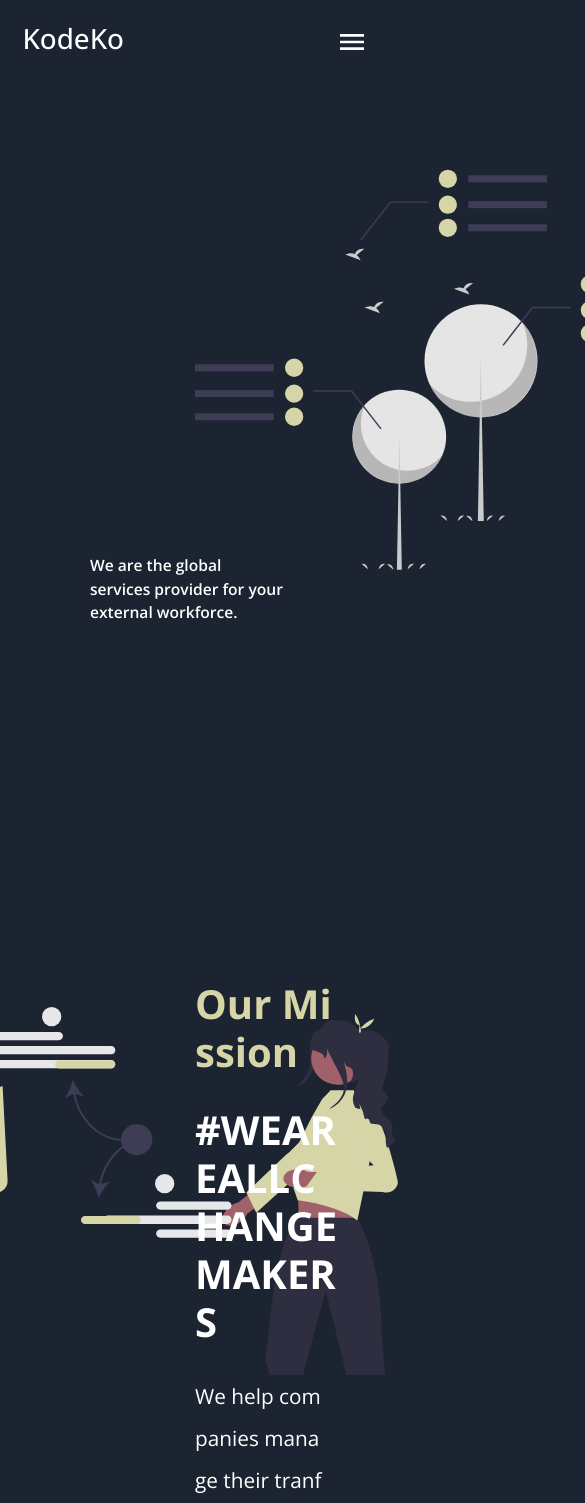
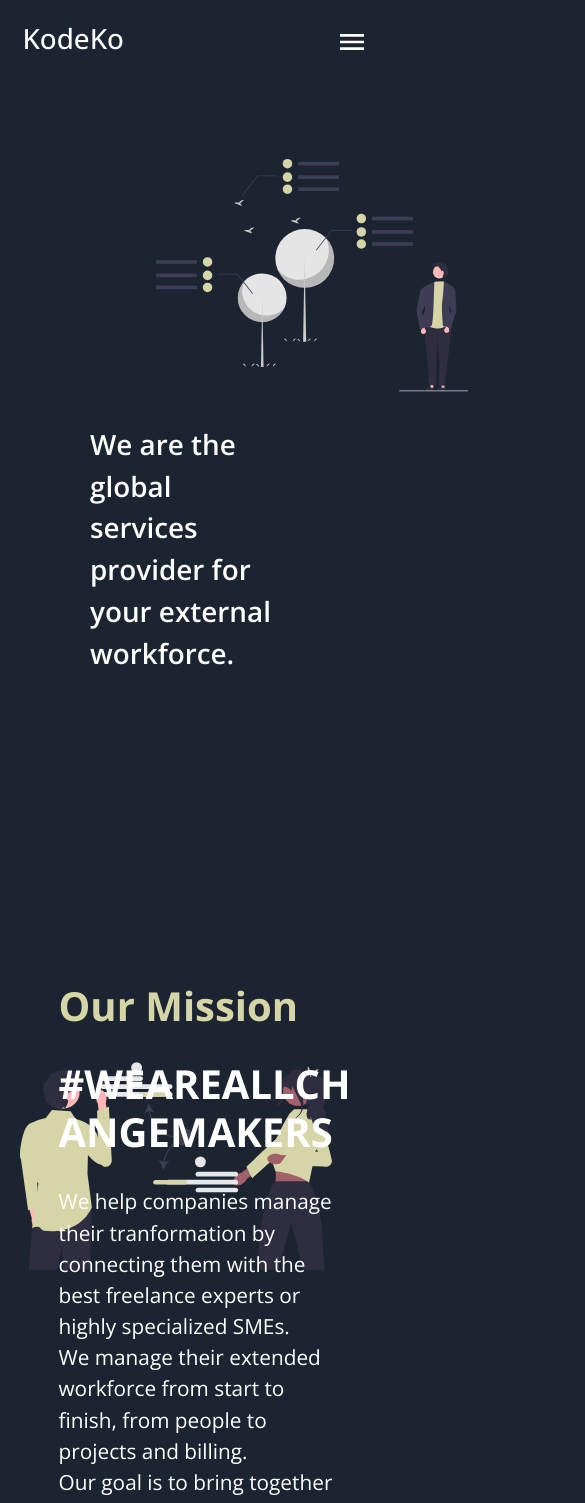
Before and after one commit to hnsnl15/headhunting_site_AHM, a React (Vite) app: page / in a window 390 px wide. Shown: the top 1503 px of the page, 585 px wide, since content can reach past the window. Built offline with nearby package versions, Linux system fonts and the light colour scheme.

Commit message:
Added some responsiveness to landing page.

```diff
--- a/css/developers.css
+++ b/css/developers.css
@@ -1,4 +1,4 @@
-main {
+section {
     margin: 0 auto;
     max-width: min(1600px, 90%);
     min-height: 100vh;
--- a/css/style.css
+++ b/css/style.css
@@ -1,10 +1,9 @@
 @import url("https://fonts.googleapis.com/css2?family=Comfortaa:wght@300;400;500;600;700&family=Homemade+Apple&family=Open+Sans:ital,wght@0,300;0,400;0,500;0,600;0,700;0,800;1,300;1,400;1,500;1,600;1,700;1,800&display=swap");
 * {
   margin: 0;
-  -webkit-box-sizing: 0;
-          box-sizing: 0;
+  -webkit-box-sizing: border-box;
+          box-sizing: border-box;
   padding: 0;
-  word-break: break-all;
   -webkit-font-smoothing: antialiased;
   -moz-osx-font-smoothing: grayscale;
   text-rendering: optimizeLegibility;
@@ -18,7 +17,8 @@ body {
 }
 
 main {
-  margin-top: 100px;
+  margin: 50px auto;
+  width: 100vw;
 }
 
 .main-banner {
@@ -38,6 +38,7 @@ main {
 
 .main-banner section {
   min-width: 50vw;
+  max-width: 100%;
   min-height: 100vh;
 }
 
@@ -54,7 +55,6 @@ main {
 }
 
 .main-banner .main-banner-section-1 h1 {
-  font-size: 4vmin;
   font-weight: 600;
   line-height: 1.5;
   width: -webkit-max-content;
@@ -62,9 +62,18 @@ main {
   width: max-content;
 }
 
+.main-bainner .main-banner-section-2 {
+  margin: 0;
+  padding: 0;
+  max-width: 100vw;
+  z-index: -100;
+}
+
 .main-banner .main-banner-section-2 div svg {
-  min-width: 70%;
-  max-width: 600px;
+  /* min-width: 70%; */
+  margin-top: -20vh;
+  margin-left: -10vw;
+  max-width: min(600px, 80vw);
 }
 
 .our-mission {
@@ -74,22 +83,26 @@ main {
   -webkit-box-pack: space-evenly;
       -ms-flex-pack: space-evenly;
           justify-content: space-evenly;
-  padding: 3rem;
-  width: 100vw;
-  padding: 0 auto;
+  /* padding: 3rem; */
+  /* width: 100%; */
+  /* padding: 0 auto; */
 }
 
-.our-mission figure {
-  min-width: 50%;
-  height: 50vh;
-  display: -ms-grid;
+.our-mission-figure-1 > * {
+  /* min-width: 50%; */
+  /* height: 50vh; */
+  /* display: -ms-grid;
   display: grid;
-  place-content: center;
+  place-content: center; */
+
+  max-width: 80vw;
 }
 
 .our-mission .our-mission-text {
-  line-height: 2;
-  min-width: 50%;
+  /* line-height: 2;
+  min-width: 50%; */
+
+  margin-left: -70vw;
 }
 
 .our-mission .our-mission-text h1 {
@@ -104,6 +117,7 @@ main {
 
 .our-mission .our-mission-text #title2-mission {
   font-weight: 700;
+  word-break: break-all;
 }
 
 .our-mission .our-mission-text p {
@@ -115,7 +129,7 @@ main {
   display: -webkit-box;
   display: -ms-flexbox;
   display: flex;
-  min-width: 100vw;
+  min-width: 100%;
   min-height: 60vh;
   -webkit-box-pack: space-evenly;
       -ms-flex-pack: space-evenly;
@@ -154,9 +168,38 @@ main {
 
 .mission-cards div figure img {
   width: 45vmin;
+  max-width: 100%;
 }
 
 .mission-cards .div-mission-2 {
   -webkit-transform: translateY(-9px);
           transform: translateY(-9px);
 }
+
+@media screen and (min-width: 768px) {
+  main {
+    width: min(1600px, 90vw);
+  }
+
+  .main-banner .main-banner-section-1 h1 {
+    font-size: 4vmin;
+  }
+
+  .main-banner .main-banner-section-2 div svg {
+    margin: 0;
+  }
+
+  .our-mission figure {
+    min-width: 50%;
+    height: 50vh;
+    display: -ms-grid;
+    display: grid;
+    place-content: center;
+  }
+
+  .our-mission .our-mission-text {
+    line-height: 2;
+    min-width: 50%;
+    margin-left: 0;
+  }
+}
--- a/src/App.jsx
+++ b/src/App.jsx
@@ -24,6 +24,7 @@ function App() {
   <Router>
     <Header />
 
+    <main>
       <Routes>
         <Route path='/' element={<FrontPage />} />
         <Route path='/developers' element={
@@ -44,6 +45,7 @@ function App() {
         } />
         <Route path='/contact' element={<Contact />} />
       </Routes>
+    </main>
   </Router>
   )
 }
--- a/src/components/Auth/Login.jsx
+++ b/src/components/Auth/Login.jsx
@@ -43,7 +43,7 @@ export default function Login() {
         <h3>Login</h3>
         <p id='login-error'></p>
         <div className='form-field d-flex align-items-center p-1'>
-          <svg xmlns="http://www.w3.org/2000/svg" width="30" height="30" fill="currentColor" class="bi bi-people-fill" viewBox="0 0 16 16">
+          <svg xmlns="http://www.w3.org/2000/svg" width="30" height="30" fill="currentColor" className="bi bi-people-fill" viewBox="0 0 16 16">
             <path d="M7 14s-1 0-1-1 1-4 5-4 5 3 5 4-1 1-1 1H7zm4-6a3 3 0 1 0 0-6 3 3 0 0 0 0 6z"/>
             <path fill-rule="evenodd" d="M5.216 14A2.238 2.238 0 0 1 5 13c0-1.355.68-2.75 1.936-3.72A6.325 6.325 0 0 0 5 9c-4 0-5 3-5 4s1 1 1 1h4.216z"/>
             <path d="M4.5 8a2.5 2.5 0 1 0 0-5 2.5 2.5 0 0 0 0 5z"/>
@@ -53,7 +53,7 @@ export default function Login() {
         </div>
 
         <div className='form-field d-flex align-items-center p-1'>
-          <svg xmlns="http://www.w3.org/2000/svg" width="30" height="30" fill="currentColor" class="bi bi-key-fill" viewBox="0 0 16 16">
+          <svg xmlns="http://www.w3.org/2000/svg" width="30" height="30" fill="currentColor" className="bi bi-key-fill" viewBox="0 0 16 16">
             <path d="M3.5 11.5a3.5 3.5 0 1 1 3.163-5H14L15.5 8 14 9.5l-1-1-1 1-1-1-1 1-1-1-1 1H6.663a3.5 3.5 0 0 1-3.163 2zM2.5 9a1 1 0 1 0 0-2 1 1 0 0 0 0 2z"/>
           </svg>
           <input className='input' type='password' name='password' id='password' placeholder='Password' minLength='8' onChange={handlePassword} required />
--- a/src/components/Auth/Register.jsx
+++ b/src/components/Auth/Register.jsx
@@ -62,7 +62,7 @@ export default function Register() {
       password
     }
     localStorage.setItem('users', JSON.stringify([...users, new_user]));
-
+    localStorage.setItem('CurrentUser', JSON.stringify(new_user))
     window.location = '/'
   }
 
--- a/src/components/Developers/Developers.jsx
+++ b/src/components/Developers/Developers.jsx
@@ -4,6 +4,11 @@ import DevCard from './DevCard';
 import SearchBar from './SearchBar';
 
 export default function Developers() {
+  // exlucde current user from developers list
+  // const currUserData = localStorage.getItem('CurrentUser');
+  // const currUser = currUserData
+  //                ? JSON.parse(currUserData)
+  //                : [];
   const userData = localStorage.getItem('users');
   const users = userData
               ? JSON.parse(userData)
@@ -11,7 +16,8 @@ export default function Developers() {
 
   function renderDevCards() {
     if (users.length > 0) {
-      users.map( user => {
+      return users.map( user => {
+        // if (user.id === currUser[0].id) return null;
         return <DevCard
           name = {`${user.lastname}, ${user.firstname}`}
         />
@@ -22,12 +28,12 @@ export default function Developers() {
   }
 
   return (
-    <main>
+    <section>
       <SearchBar />
       <h1>Developers</h1>
       <div className='dev-grid'>
         {renderDevCards()}
       </div>
-    </main>
+    </section>
   )
 }
--- a/src/components/Front Page/FrontPage.jsx
+++ b/src/components/Front Page/FrontPage.jsx
@@ -5,8 +5,8 @@ import Mission from './Mission';
 function FrontPage() {
   return (
     <>
-    <MainPageBanner/>
-    <Mission/>
+      <MainPageBanner/>
+      <Mission/>
     </>
   )
 }
--- a/src/components/Front Page/MainPageBanner.jsx
+++ b/src/components/Front Page/MainPageBanner.jsx
@@ -8,8 +8,7 @@ function MainPageBanner() {
     <div className='main-banner'>
         <section className='main-banner-section-1'>
             <h1>
-              We are the global<br />services provider for your<br />
-              external workforce.
+              We are the global services provider for your external workforce.
             </h1>
 
         </section>
--- a/src/components/Front Page/Mission.jsx
+++ b/src/components/Front Page/Mission.jsx
@@ -4,7 +4,7 @@ import SolutionSvg from '../imgrsr/SolutionSvg';
 function Mission() {
   return (
     <>
-    <section className='our-mission'>
+      <section className='our-mission'>
         <figure className='our-mission-figure-1'>
             <SolutionSvg />
         </figure>
@@ -17,8 +17,7 @@ function Mission() {
                 Our goal is to bring together large organizations, pure-player SMEs, start-ups and freelancers and help them, to become change makers.
             </p>
         </section>
-
-    </section>
+      </section>
 
       <section className='mission-cards'>
 
```
Also changed, not shown: src/components/Body/Header.jsx (+38 -32 lines). Lines whose indentation alone changed are shown as unchanged.
